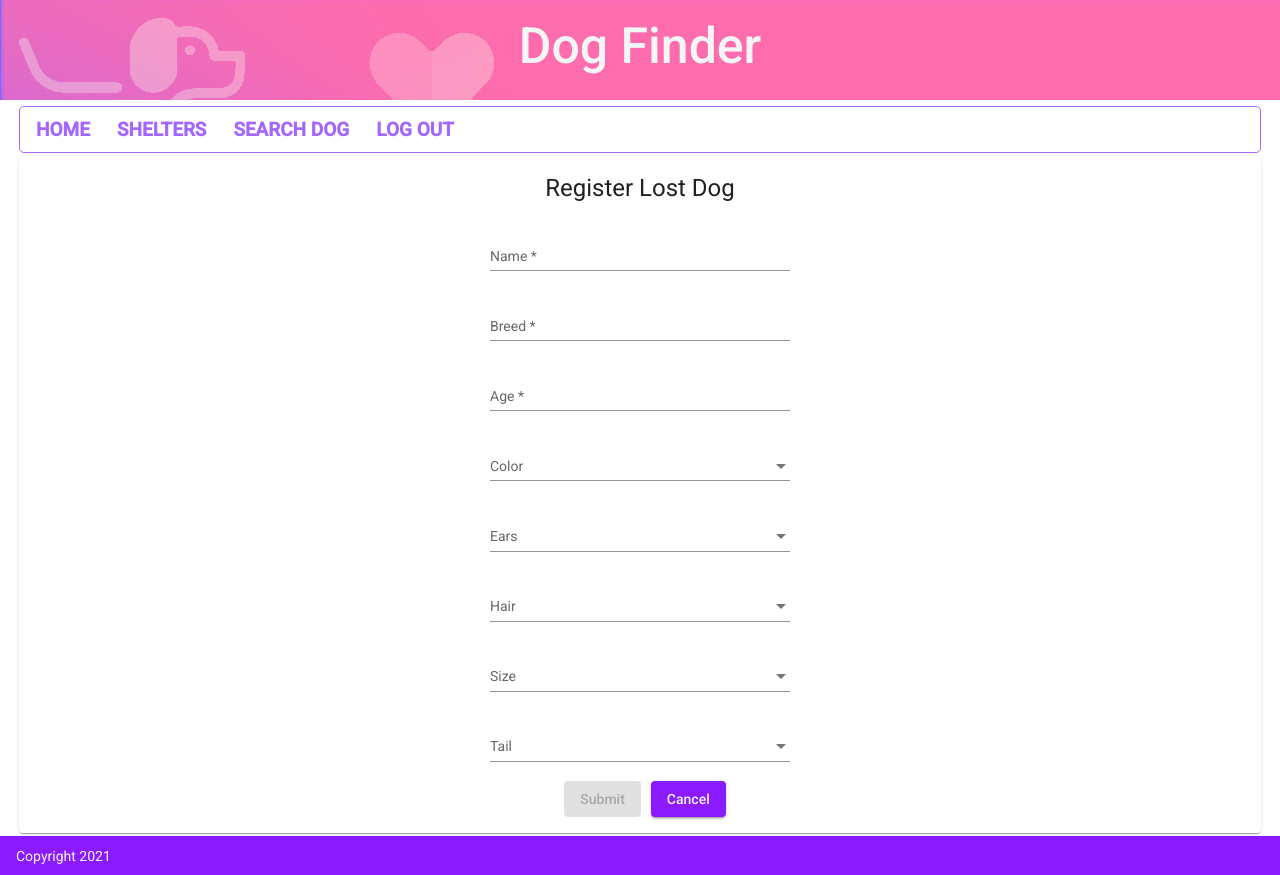
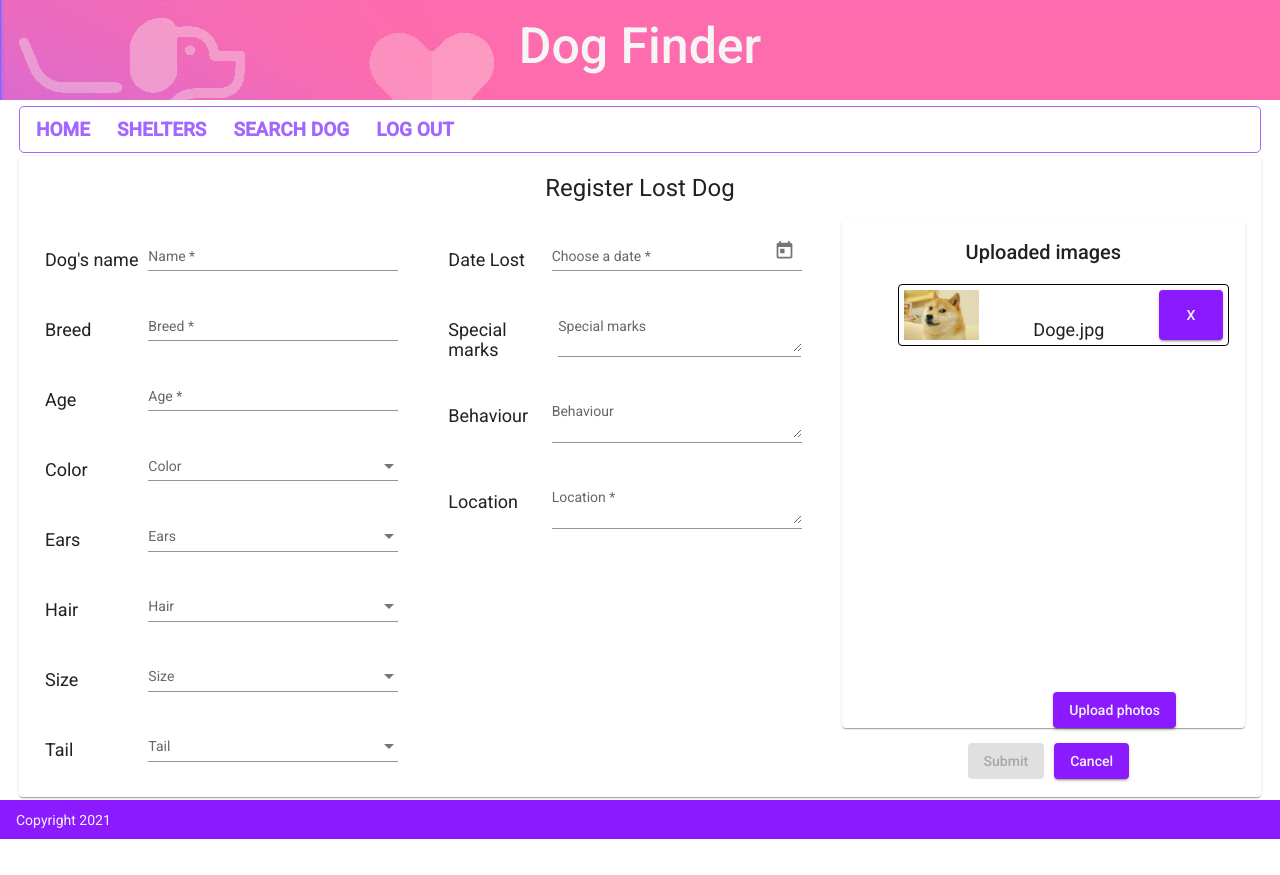
Before and after one commit to Jeaksen/Lost-Dog-Found-Dog, an Angular app in the folder Frontend/FrontendApp/: page /register-lost-dog in a window 1280 px wide. After the commit the page ends 839 px from the top, so only its background shows below. Built offline with nearby package versions, Linux system fonts and the light colour scheme.

Commit message:
Lost Dog registration form view

```diff
--- a/Frontend/FrontendApp/src/app/Components/register-lost-dog/register-lost-dog.component.css
+++ b/Frontend/FrontendApp/src/app/Components/register-lost-dog/register-lost-dog.component.css
@@ -3,5 +3,35 @@
 }
 
 .mat-form-field {
-    width:300px;
+    width:250px;
+    margin-left: auto;
+    margin-right: 40px;
 }
+
+.grid {
+    display: grid;
+    grid-template-columns: 1fr 1fr 1fr;
+    grid-template-rows:    1fr;
+}
+
+label {
+    text-align: left;
+    margin-top:30px;
+    font-size: 18px;
+    margin-left: 10px;
+}
+.container {
+    display: flex;
+    flex-direction: row;
+    justify-content: space-between;
+}
+.list-item {
+    display: flex;
+    flex-direction: row;
+    justify-content: space-between;
+    border: 0 solid black;
+    border-radius: 4px;
+    border-width: 1px;
+    border-color: black;
+    padding: 5px;
+}
--- a/Frontend/FrontendApp/src/app/Components/register-lost-dog/register-lost-dog.component.html
+++ b/Frontend/FrontendApp/src/app/Components/register-lost-dog/register-lost-dog.component.html
@@ -4,7 +4,10 @@
     <h1>
         Register Lost Dog
     </h1>
-    <form [formGroup]="registerLostDogForm" (ngSubmit)="onSubmit()">
+    <form [formGroup]="registerLostDogForm" (ngSubmit)="onSubmit()" class="grid">
+        <div>
+            <div class="container">
+            <label>Dog's name</label>
             <mat-form-field  appearance="standard">
                 <mat-label>Name</mat-label>
                 <input type="text" matInput formControlName="name" placeholder="Name">
@@ -12,7 +15,10 @@
                     The name is required
                 </mat-error>
             </mat-form-field><br>
+            </div>
 
+            <div class="container">
+            <label>Breed</label>
             <mat-form-field  appearance="standard">
                 <mat-label>Breed</mat-label>
                 <input type="text" matInput formControlName="breed" placeholder="Breed">
@@ -20,7 +26,10 @@
                     Breed is required
                 </mat-error>
             </mat-form-field><br>
+            </div>
 
+            <div class="container">
+            <label>Age</label>
             <mat-form-field  appearance="standard">
                 <mat-label>Age</mat-label>
                 <input type="number" matInput formControlName="age" placeholder="Age">
@@ -28,7 +37,10 @@
                     Age is required
                 </mat-error>
             </mat-form-field><br>
+            </div>
 
+            <div class="container">
+            <label>Color</label>
             <mat-form-field  appearance="standard">
                 <mat-label>Color</mat-label>
                     <mat-select (selectionChange)="onOptionSetChangedHandler($event, 'color')">
@@ -40,7 +52,10 @@
                     Color is required
                 </mat-error>
             </mat-form-field><br>
+            </div>
 
+            <div class="container">
+            <label>Ears</label>
             <mat-form-field  appearance="standard">
                 <mat-label>Ears</mat-label>
                     <mat-select (selectionChange)="onOptionSetChangedHandler($event, 'ears')">
@@ -52,7 +67,10 @@
                     Ears are required
                 </mat-error>
             </mat-form-field><br>
+            </div>
 
+            <div class="container">
+            <label>Hair</label>
             <mat-form-field  appearance="standard">
                 <mat-label>Hair</mat-label>
                     <mat-select (selectionChange)="onOptionSetChangedHandler($event, 'hair')">
@@ -64,7 +82,10 @@
                     Hair is required
                 </mat-error>
             </mat-form-field><br>
+            </div>
 
+            <div class="container">
+            <label>Size</label>
             <mat-form-field  appearance="standard">
                 <mat-label>Size</mat-label>
                     <mat-select (selectionChange)="onOptionSetChangedHandler($event, 'size')">
@@ -76,7 +97,10 @@
                     Size is required
                 </mat-error>
             </mat-form-field><br>
+            </div>
 
+            <div class="container">
+            <label>Tail</label>
             <mat-form-field  appearance="standard">
                 <mat-label>Tail</mat-label>
                     <mat-select (selectionChange)="onOptionSetChangedHandler($event, 'tail')">
@@ -88,11 +112,71 @@
                     Tail is required
                 </mat-error>
             </mat-form-field><br>
+            </div>
+        </div>
 
-        <button mat-raised-button type="submit" [disabled]="!registerLostDogForm.valid" color="primary">
+        <div>
+            <div class="container">
+                <label>Date Lost</label>
+                <mat-form-field  appearance="standard">
+                    <mat-label>Choose a date</mat-label>
+                    <input matInput [matDatepicker]="picker" formControlName="dateLost" placeholder="Choose a date">
+                    <mat-datepicker-toggle matSuffix [for]="picker"></mat-datepicker-toggle>
+                    <mat-datepicker #picker></mat-datepicker>
+                    <mat-error *ngIf="registerLostDogForm.get('dateLost')?.hasError('required')">
+                        Date is required
+                    </mat-error>
+                </mat-form-field><br>
+            </div>
+
+            <div class="container">
+                <label>Special marks</label>
+                <mat-form-field  appearance="standard">
+                    <mat-label>Special marks</mat-label>
+                    <textarea matInput placeholder="Describe special marks" formControlName="specialMarks"></textarea>
+                </mat-form-field><br>
+            </div>
+
+            <div class="container">
+                <label>Behaviour</label>
+                <mat-form-field  appearance="standard">
+                    <mat-label>Behaviour</mat-label>
+                    <textarea matInput placeholder="Describe special behaviours" formControlName="behaviour"></textarea>
+                </mat-form-field><br>
+            </div>
+
+            <div class="container">
+                <label>Location</label>
+                <mat-form-field  appearance="standard">
+                    <mat-label>Location</mat-label>
+                    <textarea matInput placeholder="Type address" formControlName="location"></textarea>
+                    <mat-error *ngIf="registerLostDogForm.get('location')?.hasError('required')">
+                        Location is required
+                    </mat-error>
+                </mat-form-field><br>
+            </div>
+        </div>
+
+        <div>
+            <mat-card style="height: 85% !important; margin-bottom: 15px;">
+                <h2>Uploaded images</h2>
+                <div class="list-container">
+                    <ul>
+                        <li class="list-item">
+                          <img src="assets/doge.jpg" height="50">
+                          <label>Doge.jpg</label>
+                          <button mat-raised-button>X</button>
+                        </li>
+                      </ul>
+                </div>
+                <button mat-raised-button style="position: absolute; bottom: 0;">Upload photos</button>
+            </mat-card>
+
+            <button mat-raised-button type="submit" [disabled]="!registerLostDogForm.valid">
                 Submit
             </button>
             <button mat-raised-button (click)="onCancel()">Cancel</button>
+        </div>
     </form>
 </mat-card>
 </div>
--- a/Frontend/FrontendApp/src/app/Components/register-lost-dog/register-lost-dog.component.ts
+++ b/Frontend/FrontendApp/src/app/Components/register-lost-dog/register-lost-dog.component.ts
@@ -23,7 +23,11 @@ export class RegisterLostDogComponent implements OnInit {
     color: new FormControl('', [Validators.required]),
     hairLength: new FormControl('', [Validators.required]),
     tailLength: new FormControl('', [Validators.required]),
-    earsType: new FormControl('', [Validators.required])
+    earsType: new FormControl('', [Validators.required]),
+    dateLost: new FormControl('', [Validators.required]),
+    specialMarks: new FormControl('', []),
+    behaviour: new FormControl('', []),
+    location: new FormControl('', [Validators.required]),
   });
 
   dogColors: string[] = DogColorSelector;
```
Also changed, not shown: Frontend/FrontendApp/src/app/app.module.ts (+8 -2 lines). Lines whose indentation alone changed are shown as unchanged.
